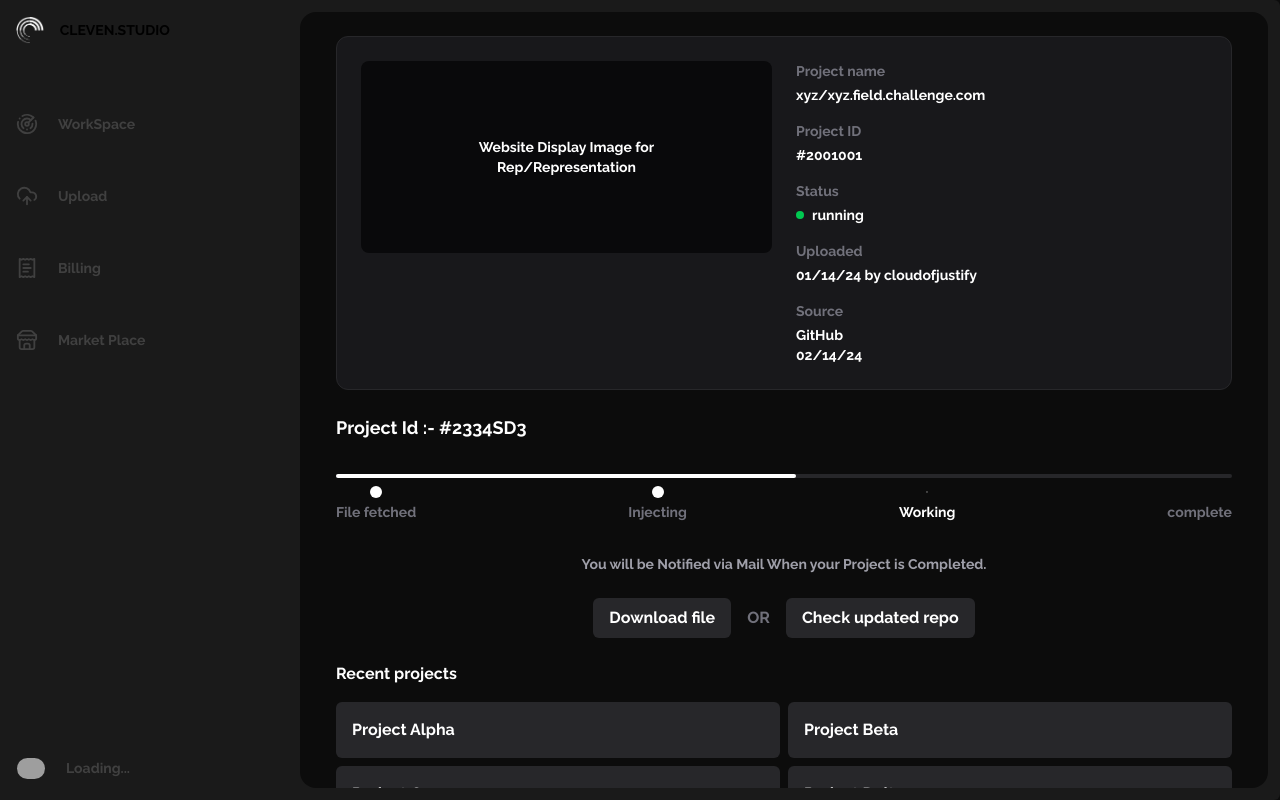
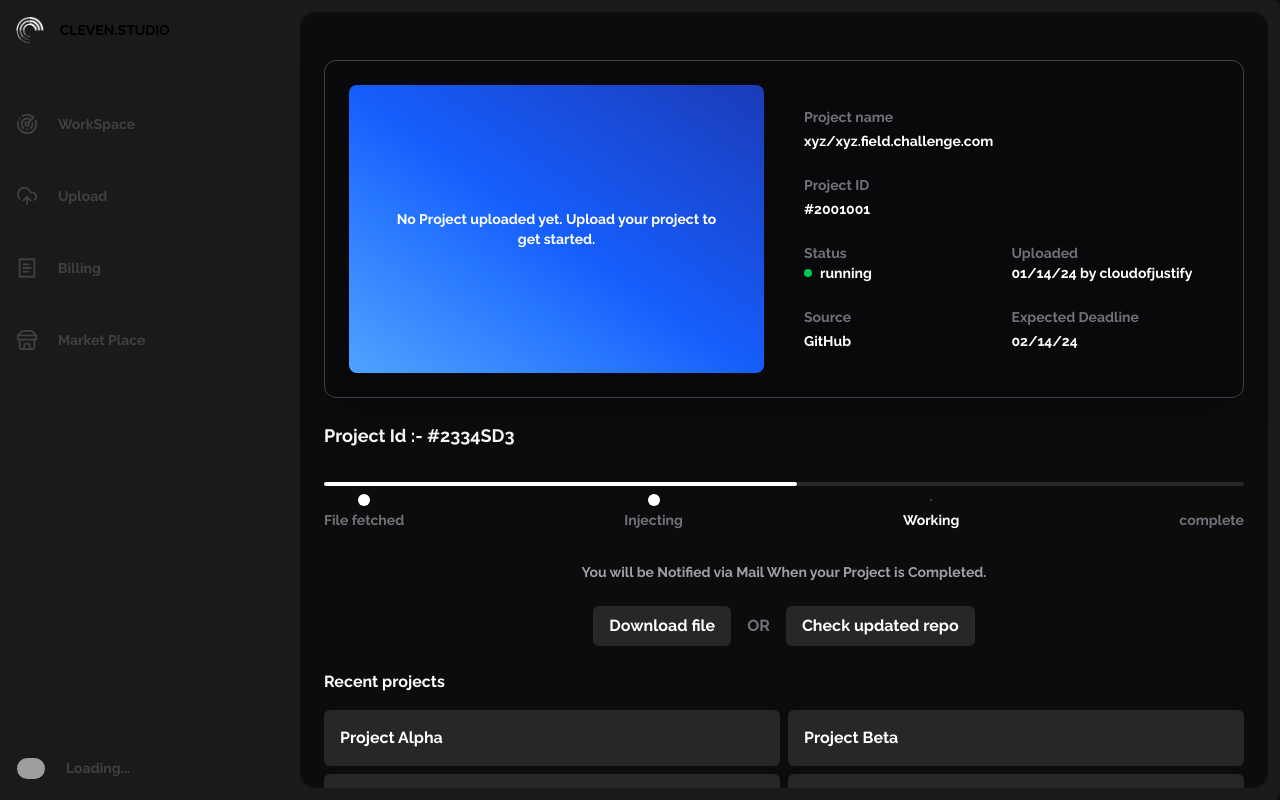
Before and after one commit to Urcodingbuddy/Cleven.Studio, a Next.js app in the folder apps/Client/: page /workspace in a window 1280 px wide. Built offline with nearby package versions, Linux system fonts and the light colour scheme; no server answers; grey boxes are pictures that could not be loaded.

Commit message:
style changes in workspace

```diff
--- a/apps/Client/app/(home)/workspace/page.tsx
+++ b/apps/Client/app/(home)/workspace/page.tsx
@@ -46,47 +46,57 @@ export default function Home() {
 
   return (
     // Dont Touch this div
-    <div className="bg-[#0c0c0c] overflow-auto w-screen flex flex-col p-6 rounded-2xl mr-3 my-3 ">
+    <div className="bg-[#0c0c0c] overflow-auto w-screen flex flex-col p-6 pt-12 rounded-2xl mr-3 my-3 ">
       <div className="flex-1 flex items-center justify-center">
-        <div className="max-w-4xl w-full mx-auto">
-          <div className="bg-zinc-900 rounded-xl p-6 mb-6 border border-zinc-800">
-            <div className="flex flex-col md:flex-row justify-between md:items-start gap-6">
-              <div className="w-full md:w-1/2 h-48 bg-zinc-950 rounded-lg flex items-center justify-center">
-                <p className="text-center text-white text-sm">
-                  Website Display Image for<br />
-                  Rep/Representation
+        <div className="max-w-6xl  w-full mx-auto">
+          <div className="backdrop-blur-xl bg-zinc-950 shadow-2xl rounded-xl p-6 mb-6 border border-zinc-700">
+            <div className="flex flex-col md:flex-row items-center gap-10">
+              <div className='md:w-1/2  w-full'>
+                <div className="w-full bg-gradient-to-bl from-blue-800 via-blue-600 to-blue-400 bg-opacity-40 backdrop-blur-lg rounded-lg h-72 flex items-center justify-center">
+                  <p className="text-center text-white text-sm p-10">
+                    No Project uploaded yet. Upload your project to get started.
                   </p>
                 </div>
-
-              <div className="text-zinc-400 text-sm w-full md:w-1/2">
+              </div>
+              <div className="md:w-1/2 w-full h-72 flex items-center">
+                <div className="text-zinc-400 text-sm w-full flex flex-col gap-6">
+                  <div>
                     <p className="text-zinc-500 mb-1">Project name</p>
-                <p className="text-white mb-4">{projectData.name}</p>
-
+                    <p className="text-white">{projectData.name}</p>
+                  </div>
+                  <div>
                     <p className="text-zinc-500 mb-1">Project ID</p>
-                <p className="text-white mb-4">{projectData.id}</p>
-
-                <p className="text-zinc-500 mb-1">Status</p>
-                <div className="flex items-center mb-4">
+                    <p className="text-white">{projectData.id}</p>
+                  </div>
+                  <div className="flex">
+                    <div className='flex flex-col w-1/2'>
+                      <p className="text-zinc-500 ">Status</p>
+                      <div className='flex items-center'>
                         <div className="w-2 h-2 rounded-full bg-green-500 mr-2"></div>
                         <p className="text-white">{projectData.status}</p>
                       </div>
-
-                <p className="text-zinc-500 mb-1">Uploaded</p>
-                <p className="text-white mb-4">{projectData.uploaded}</p>
-
+                    </div>
+                    <div className='w-1/2'>
+                      <p className="text-zinc-500">Uploaded</p>
+                      <p className="text-white">{projectData.uploaded}</p>
+                    </div>
+                  </div>
+                  <div className="flex">
+                    <div className='w-1/2'>
                       <p className="text-zinc-500 mb-1">Source</p>
-                <div className="flex items-center">
-
                       <p className="text-white">{projectData.source}</p>
                     </div>
+                    <div className='w-1/2'>
+                      <p className="text-zinc-500 mb-1">Expected Deadline</p>
                       <p className="text-white">{projectData.deadline}</p>
                     </div>
                   </div>
                 </div>
-
+              </div>
+            </div>
+          </div>
           <div className="text-white mb-6">
             <p className="text-lg font-medium mb-4">Project Id :- #2334SD3</p>
-
             <div className="relative pt-4 pb-8">
               <div className="w-full bg-zinc-800 h-1 rounded-full">
                 <motion.div
@@ -96,7 +106,6 @@ export default function Home() {
                   transition={{ duration: 0.5 }}
                 />
               </div>
-
               <div className="flex justify-between mt-2 text-sm">
                 <div className={`transition-colors duration-300 ${status === 'File fetched' ? 'text-white' : 'text-zinc-500'}`}>
                   <motion.div
@@ -132,11 +141,9 @@ export default function Home() {
                 </div>
               </div>
             </div>
-
             <p className="text-center text-zinc-400 text-sm mb-6">
               You will be Notified via Mail When your Project is Completed.
             </p>
-
             <div className="flex justify-center gap-4 mb-6">
               <motion.button
                 className="bg-zinc-800 text-white py-2 px-4 rounded-md hover:bg-zinc-700 transition-colors"
@@ -154,9 +161,7 @@ export default function Home() {
                 Check updated repo
               </motion.button>
             </div>
-
             <p className="mb-4">Recent projects</p>
-
             <div className="grid grid-cols-1 md:grid-cols-2 gap-2">
               {recentProjects.map(project => (
                 <motion.div
```
Lines whose indentation alone changed are shown as unchanged.
